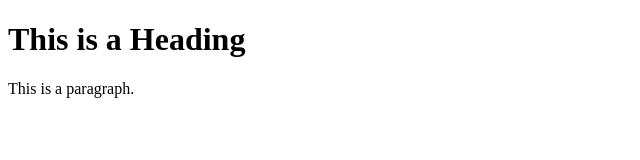
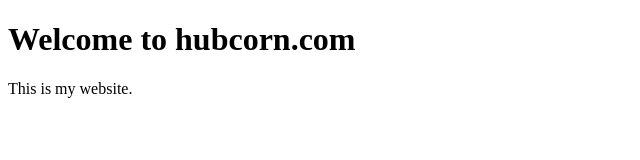
Before and after one commit to leightonluy150532/itc.github.io, a plain HTML site: page index.html in a window 1280 px wide. Shown: the whole page, without its empty margins (0-640 px from the left). Drawn offline with Linux system fonts and the light colour scheme.

Commit message:
Update index.html

```diff
--- a/index.html
+++ b/index.html
@@ -5,8 +5,8 @@
 </head>
 <body>
 
-<h1>This is a Heading</h1>
-<p>This is a paragraph.</p>
+<h1>Welcome to hubcorn.com</h1>
+<p>This is my website.</p>
 
 </body>
 </html>
```
